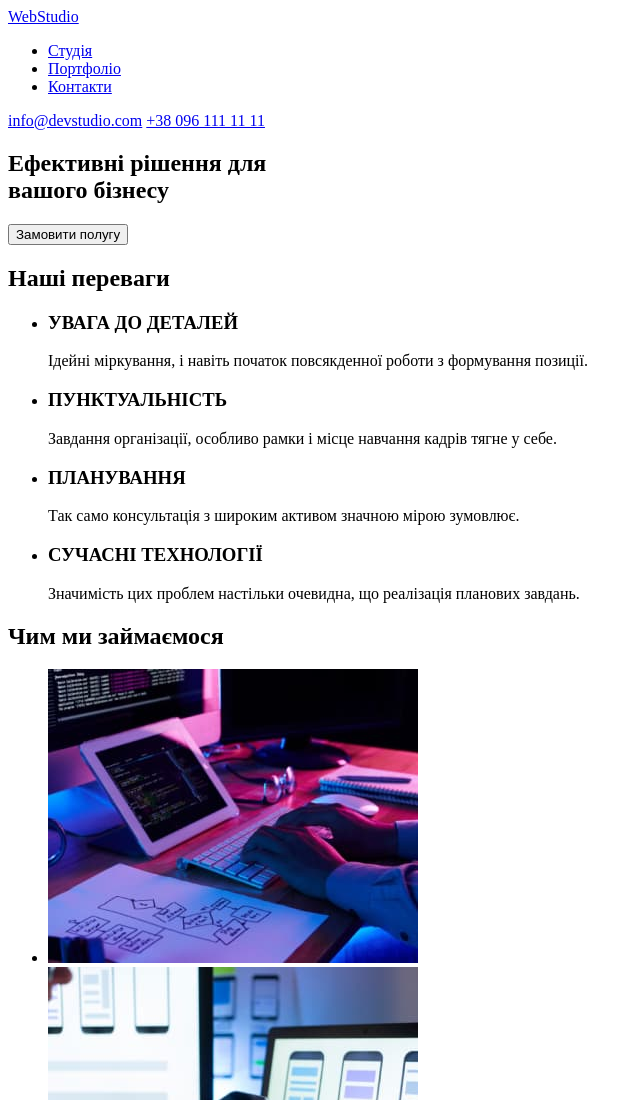
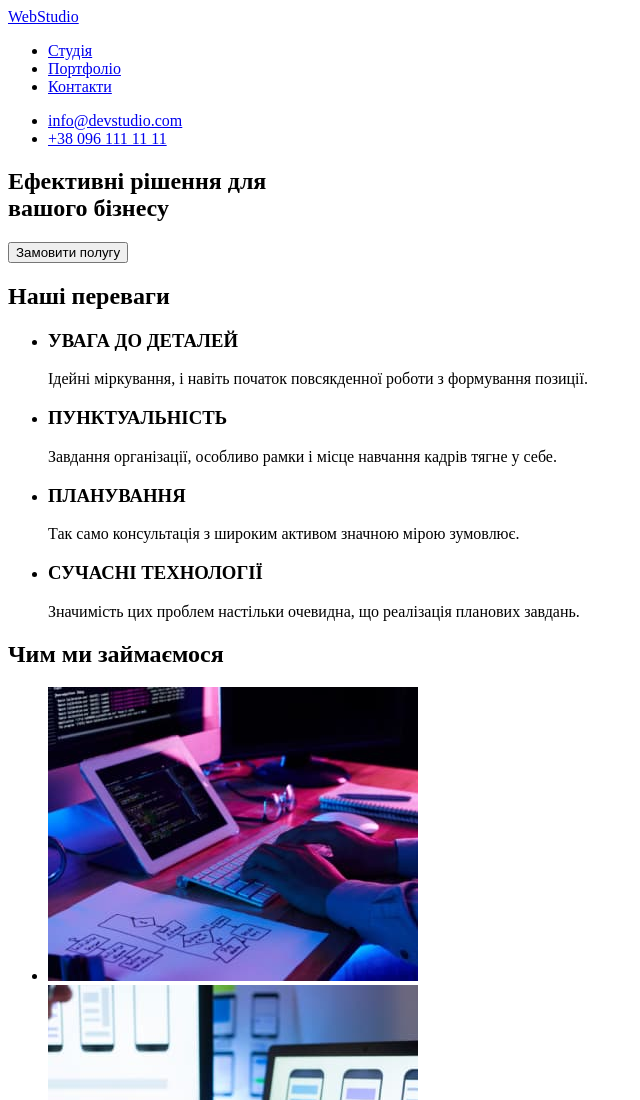
Before and after one commit to AlenaBrusnikina/goit-markup-hw-01, a plain HTML site: page index.html in a window 1280 px wide. Shown: the top 1100 px of the page, without its empty margins (0-640 px from the left). Drawn offline with Linux system fonts and the light colour scheme.

Commit message:
Добавляет список элементов в header

```diff
--- a/index.html
+++ b/index.html
@@ -11,19 +11,15 @@
     <nav>
         <a href="#">WebStudio</a>
         <ul>
-            <li>
-                <a href="#">Студія</a>
-            </li>
-            <li>
-                <a href="#">Портфоліо</a>
-            </li>
-            <li>
-                <a href="#">Контакти</a>
-            </li>
+            <li><a href="#">Студія</a></li>
+            <li><a href="#">Портфоліо</a></li>
+            <li><a href="#">Контакти</a></li>
         </ul>
     </nav>
-    <a href="mailto:info@devstudio.com">info@devstudio.com</a>
-    <a href="tel:+380961111111">+38 096 111 11 11</a>
+    <ul>
+        <li><a href="mailto:info@devstudio.com">info@devstudio.com</a></li>
+        <li><a href="tel:+380961111111">+38 096 111 11 11</a></li>
+    </ul>
 </header>
 <main>
     <section>
```
